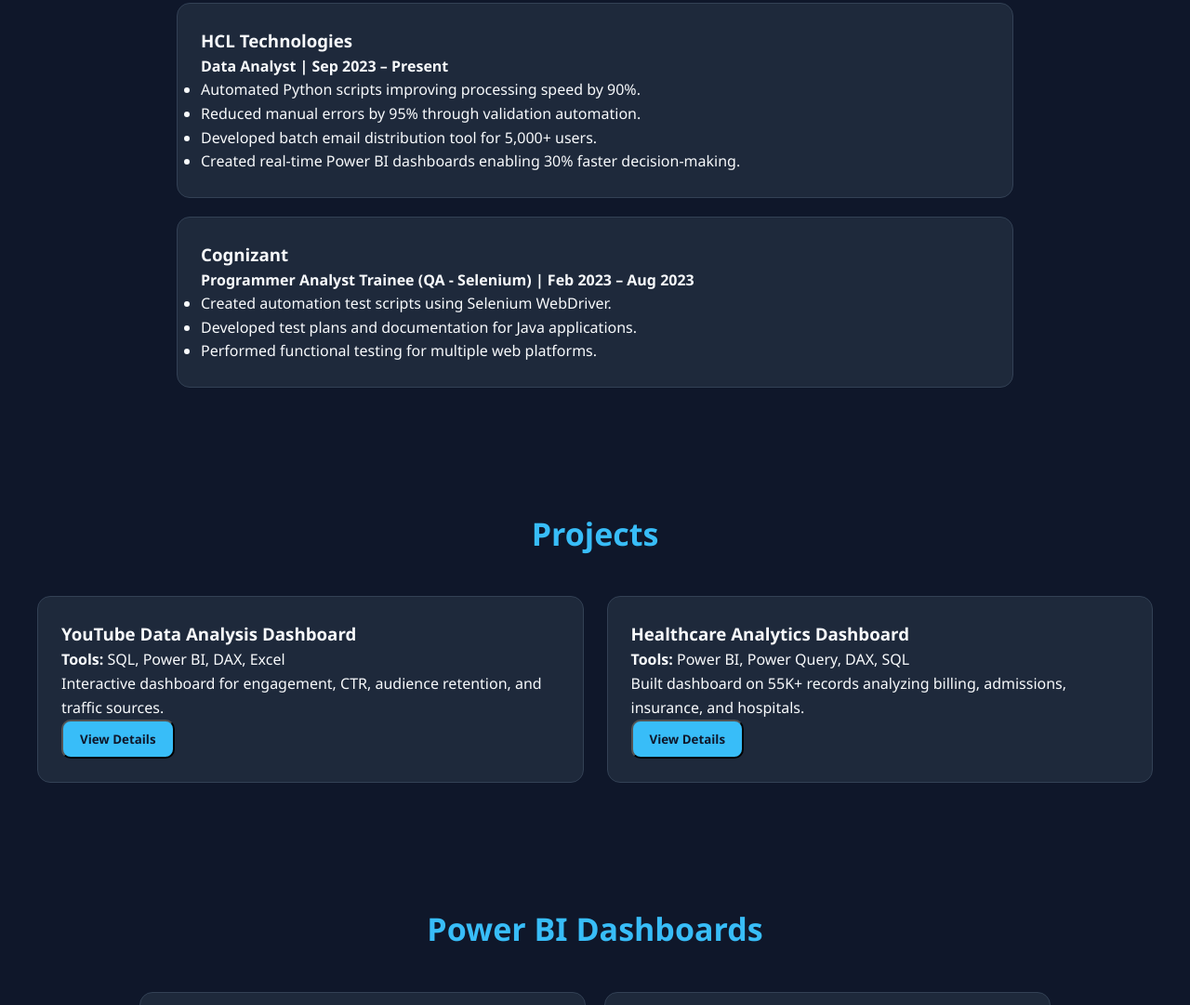
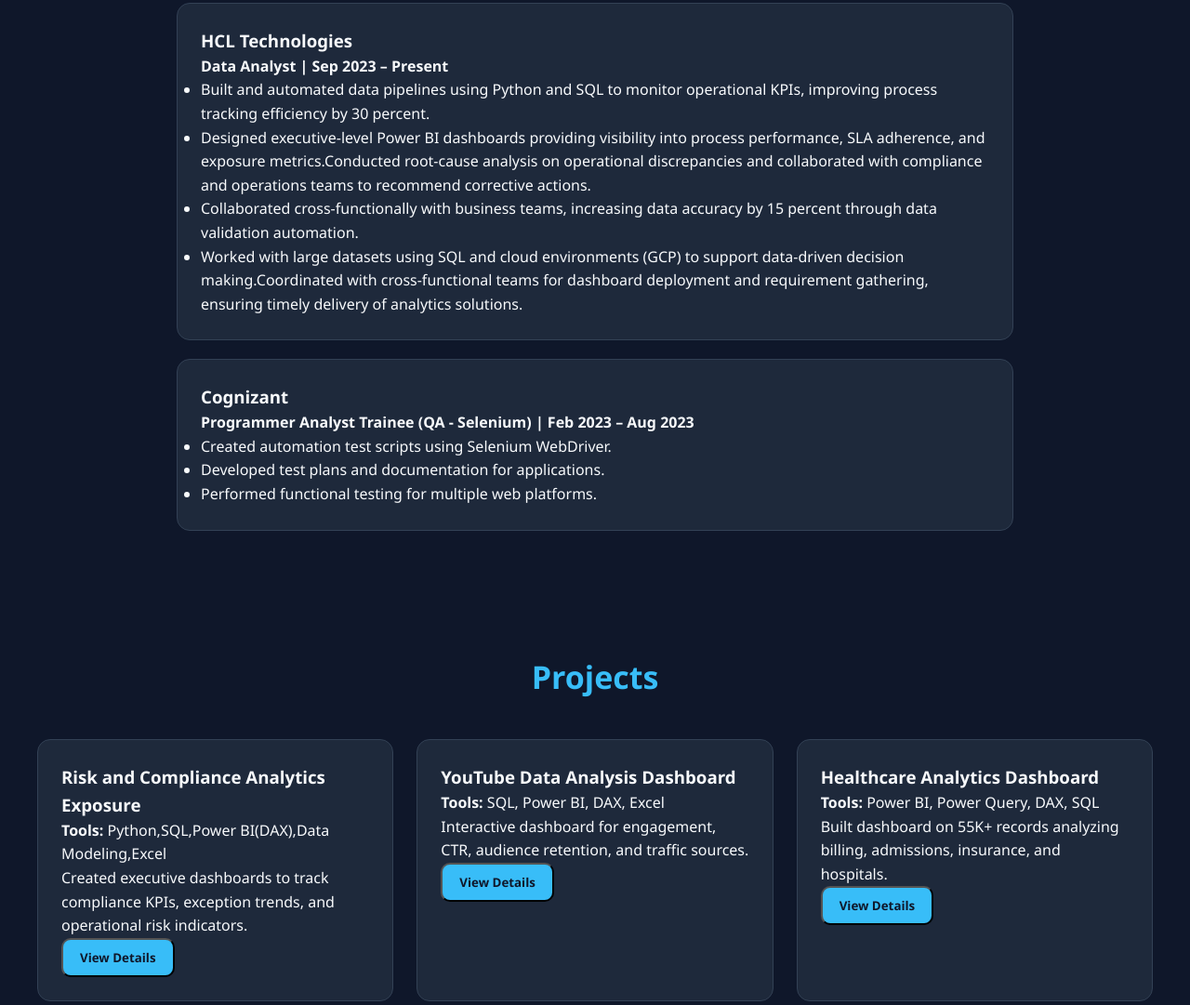
Before and after one commit to adishree21/Portfolio, a plain HTML site: page index.html in a window 1280 px wide. Shown: the part 1654-2735 px from the top of the page at 93% size. Drawn offline with nearby package versions, Linux system fonts and the light colour scheme.

Commit message:
Add files via upload

```diff
--- a/index.html
+++ b/index.html
@@ -173,10 +173,10 @@
         <h3>HCL Technologies</h3>
         <h4>Data Analyst | Sep 2023 – Present</h4>
         <ul>
-          <li>Automated Python scripts improving processing speed by 90%.</li>
-          <li>Reduced manual errors by 95% through validation automation.</li>
-          <li>Developed batch email distribution tool for 5,000+ users.</li>
-          <li>Created real-time Power BI dashboards enabling 30% faster decision-making.</li>
+          <li>Built and automated data pipelines using Python and SQL to monitor operational KPIs, improving process tracking efficiency by 30 percent.</li>
+          <li>Designed executive-level Power BI dashboards providing visibility into process performance, SLA adherence, and exposure metrics.Conducted root-cause analysis on operational discrepancies and collaborated with compliance and operations teams to recommend corrective actions.</li>
+          <li>Collaborated cross-functionally with business teams, increasing data accuracy by 15 percent through data validation automation.</li>
+          <li>Worked with large datasets using SQL and cloud environments (GCP) to support data-driven decision making.Coordinated with cross-functional teams for dashboard deployment and requirement gathering, ensuring timely delivery of analytics solutions.</li>
         </ul>
       </div>
 
@@ -185,7 +185,7 @@
         <h4>Programmer Analyst Trainee (QA - Selenium) | Feb 2023 – Aug 2023</h4>
         <ul>
           <li>Created automation test scripts using Selenium WebDriver.</li>
-          <li>Developed test plans and documentation for Java applications.</li>
+          <li>Developed test plans and documentation for applications.</li>
           <li>Performed functional testing for multiple web platforms.</li>
         </ul>
       </div>
@@ -197,6 +197,13 @@
     <h2 class="section-title" data-aos="zoom-in">Projects</h2>
 
     <div class="projects-container">
+
+      <div class="project-card" data-aos="fade-up">
+        <h3>Risk and Compliance Analytics Exposure</h3>
+        <p><b>Tools:</b> Python,SQL,Power BI(DAX),Data Modeling,Excel</p>
+        <p>Created executive dashboards to track compliance KPIs, exception trends, and operational risk indicators.</p>
+        <button class="btn-small" onclick="openModal('compliance')">View Details</button>
+      </div>
 
       <div class="project-card" data-aos="fade-up">
         <h3>YouTube Data Analysis Dashboard</h3>
--- a/script.js
+++ b/script.js
@@ -23,13 +23,22 @@
 
 /* MODAL DATA */
 const projectData = {
+  compliance: {
+    title: "Compliance Data Analysis Dashboard",
+    desc: "Built a Power BI dashboard using SQL + DAX for Compliance analytics and reporting data.",
+    points: [
+      "Designed data model supporting multi-level drill-down analysis for performance tracking.",
+      "Experience analyzing operational data to identify anomalies and compliance gaps.",
+      "Developed interactive visuals for traffic sources and client insights."
+    ]
+  },
   youtube: {
     title: "YouTube Data Analysis Dashboard",
     desc: "Built a Power BI dashboard using SQL + DAX for YouTube analytics data.",
     points: [
       "Processed YouTube API export into relational SQL tables",
       "Created CTR, Engagement Rate, Retention metrics using DAX",
-      "Developed interactive visuals for traffic sources and audience insights"
+      "Developed interactive visuals for traffic sources and audience insights."
     ]
   },
   healthcare: {
```
